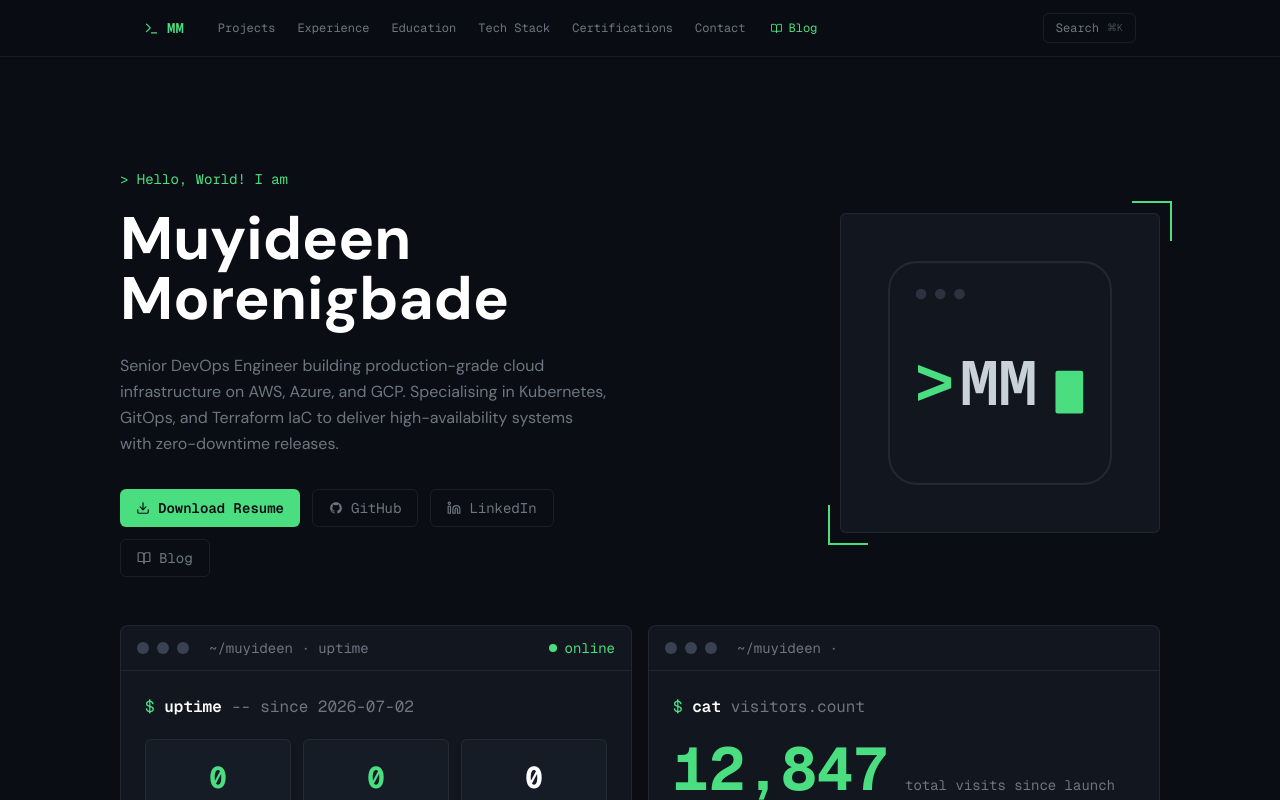
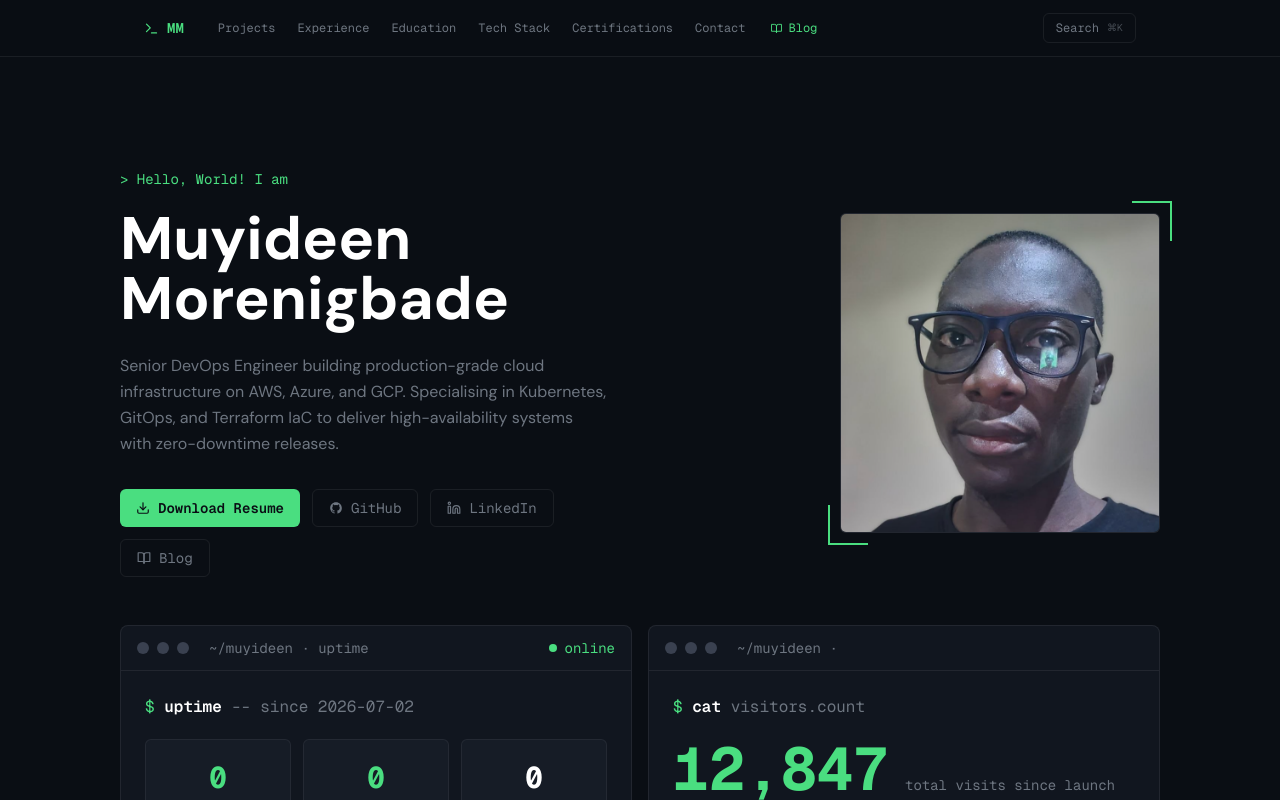
Before and after one commit to MMuyideen/portfolio, a React (Vite) app: page / in a window 1280 px wide. Shown: the top 800 px of the page. Built offline with nearby package versions, Linux system fonts and the light colour scheme; no server answers.

Commit message:
Replace terminal logo with a selfie image in Hero component

```diff
--- a/src/components/Hero.tsx
+++ b/src/components/Hero.tsx
@@ -129,11 +129,11 @@ export function Hero() {
             />
 
             {/* Card */}
-            <div className="bg-surface border rounded p-6 w-72 h-72 sm:w-80 sm:h-80 flex items-center justify-center overflow-hidden">
+            <div className="bg-surface border rounded w-72 h-72 sm:w-80 sm:h-80 overflow-hidden">
               <img
-                src="/logo-terminal-mark.svg"
+                src="/selfie.png"
                 alt="Muyideen Morenigbade"
-                className="w-56 h-56 sm:w-64 sm:h-64 select-none"
+                className="w-full h-full object-cover select-none"
                 draggable={false}
               />
             </div>
```
Also changed, not shown: public/selfie.png (renamed from public/og-image1.png).
